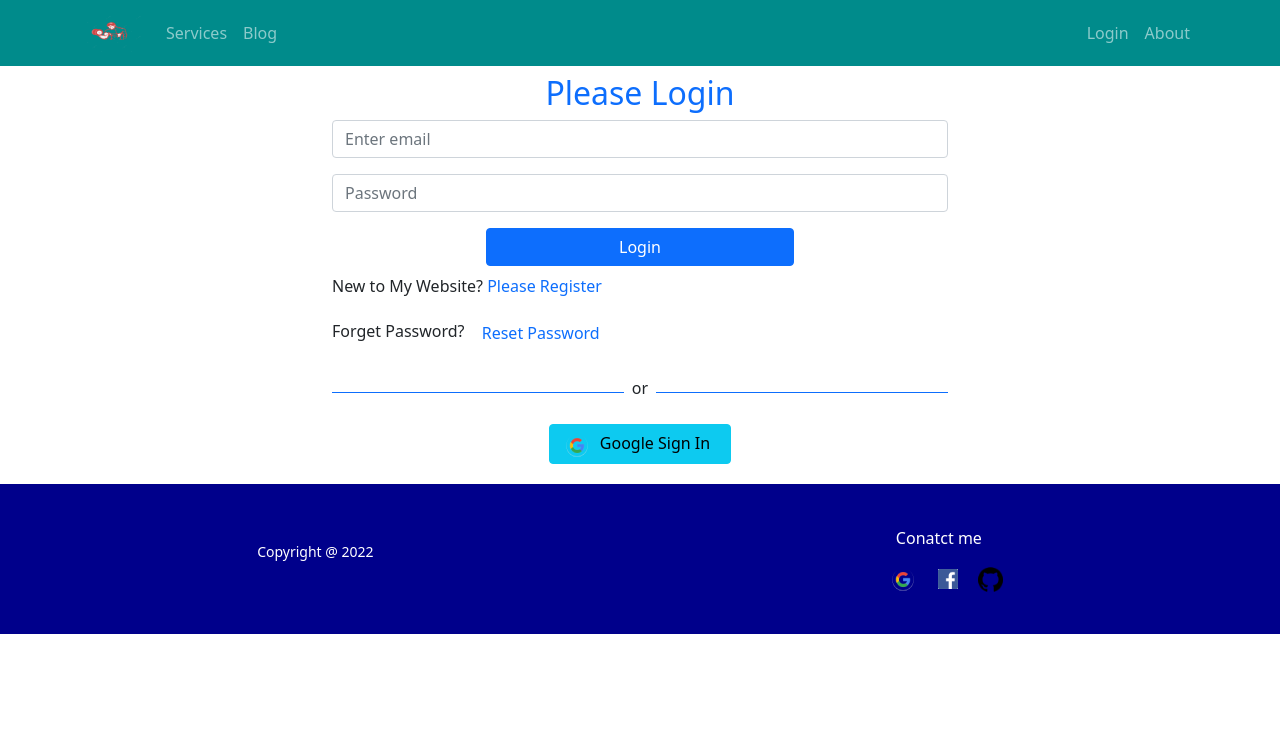
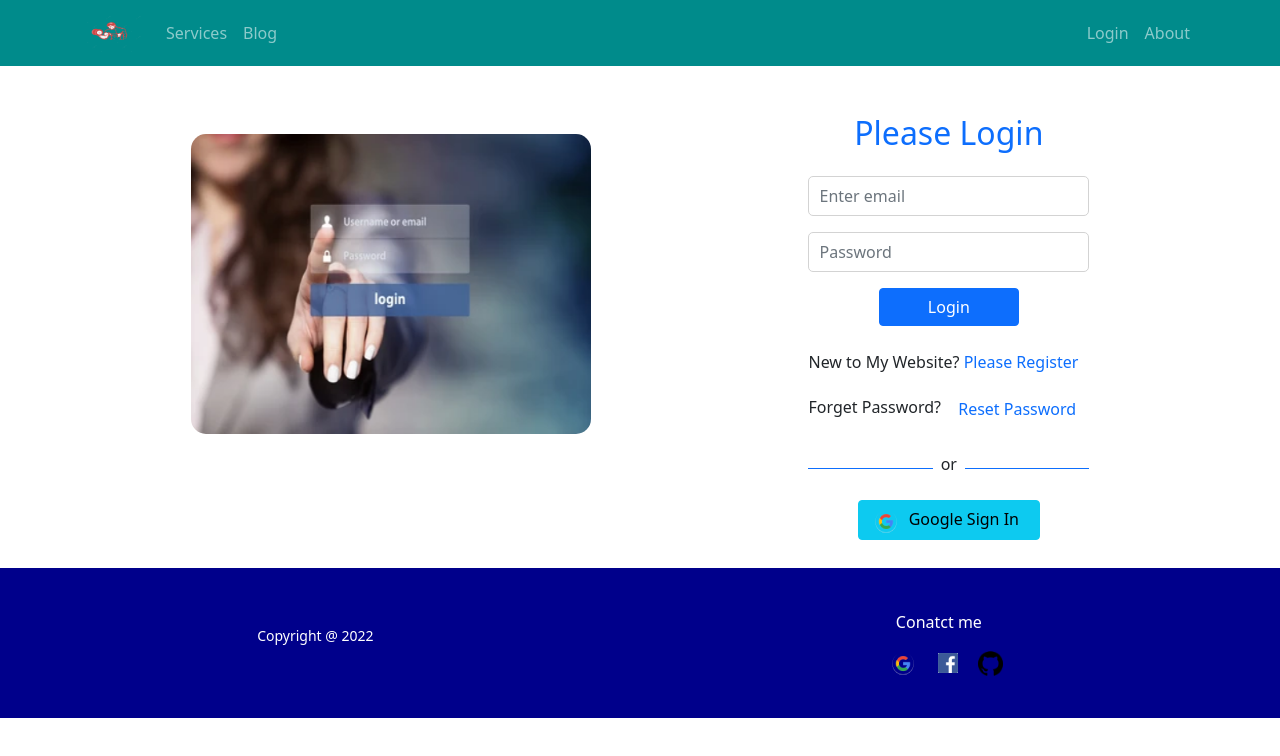
Before and after one commit to Rakibulhasan70/Independent-service-provider, a React (Create React App) app: page /login in a window 1280 px wide. Shown: the top 756 px of the page. Built offline with nearby package versions, Linux system fonts and the light colour scheme; no server answers.

Commit message:
service-style

```diff
--- a/src/component/Header/Services/Services.css
+++ b/src/component/Header/Services/Services.css
@@ -1,7 +1,7 @@
 .services {
     display: grid;
     grid-template-columns: repeat(3, 1fr);
-    grid-gap: 20px;
+    grid-gap: 40px;
 
 }
 
--- a/src/component/Login/Login.js
+++ b/src/component/Login/Login.js
@@ -1,11 +1,12 @@
 import React, { useState } from 'react';
 import { Button, Form } from 'react-bootstrap';
-import { useAuthState, useSendPasswordResetEmail, useSignInWithEmailAndPassword } from 'react-firebase-hooks/auth';
+import { useSendPasswordResetEmail, useSignInWithEmailAndPassword } from 'react-firebase-hooks/auth';
 import { Link, useLocation, useNavigate } from 'react-router-dom';
 import { toast, ToastContainer } from 'react-toastify';
 import 'react-toastify/dist/ReactToastify.css';
 import auth from '../../firebase.init';
 import Loading from '../Loading/Loading';
+import login from '../../images/login.png'
 import Social from '../Social/Social';
 
 const Login = () => {
@@ -68,7 +69,6 @@ const Login = () => {
         setPassword(e.target.value)
     }
 
-    // const [userState] = useAuthState(auth)
 
 
 
@@ -79,8 +79,12 @@ const Login = () => {
 
     }
     return (
-        <div className='container w-50 mx-auto'>
-            <h2 className='text-primary text-center mt-2 mb-2'>Please Login</h2>
+        <div className='register-form container  mx-auto'>
+            <div className='form-img mt-5 '>
+                <img src={login} alt="" />
+            </div>
+            <div>
+                <h2 className='text-primary text-center mt-5 mb-4'>Please Login</h2>
                 <Form onSubmit={handleFormSubmit}>
                     <Form.Group className="mb-3" controlId="formBasicEmail">
                         <Form.Control onBlur={handleEmailBlur} type="email" placeholder="Enter email" required />
@@ -90,7 +94,7 @@ const Login = () => {
                         <Form.Control onBlur={handlePasswordBlur} type="password" placeholder="Password" required />
                     </Form.Group>
                     <p className='text-danger'><small>{error1}</small></p>
-                <Button variant="primary w-50 mx-auto d-block mb-2" type="submit">
+                    <Button variant="primary w-50 mx-auto d-block mb-4 mt-3" type="submit">
                         Login
                     </Button>
                 </Form>
@@ -102,6 +106,7 @@ const Login = () => {
                 <Social></Social>
                 <ToastContainer />
             </div>
+        </div>
     );
 };
 
--- a/src/component/Service/Service.css
+++ b/src/component/Service/Service.css
@@ -7,7 +7,7 @@
 .service-btn {
     border: 1px solid lightgray;
     border-radius: 5px;
-    background-color: darkgray;
+    background-color: lightskyblue;
     font-size: 18px;
     display: flex;
     justify-content: center;
@@ -17,4 +17,6 @@
 .service-details img {
     width: 100%;
     height: 200px;
+    border-radius: 10px;
+    margin-top: 5px;
 }
--- a/src/component/Service/Service.js
+++ b/src/component/Service/Service.js
@@ -13,9 +13,11 @@ const Service = (props) => {
     return (
         <div className='service-details'>
             <img src={img} alt="" />
-            <h4>{name}</h4>
-            <h5>price:${price}</h5>
-            <p><small>{description}</small></p> <button className='service-btn ' onClick={() => handleService(id)}>Details</button>
+            <div className='ps-2 mb-2'>
+                <h4 className='mt-3 '>{name}</h4>
+                <h5>price:${price}</h5>
+                <p><small>{description}</small></p> <button className='service-btn  ' onClick={() => handleService(id)}>Details</button>
+            </div>
         </div>
     );
 };
```
Lines whose indentation alone changed are shown as unchanged.
